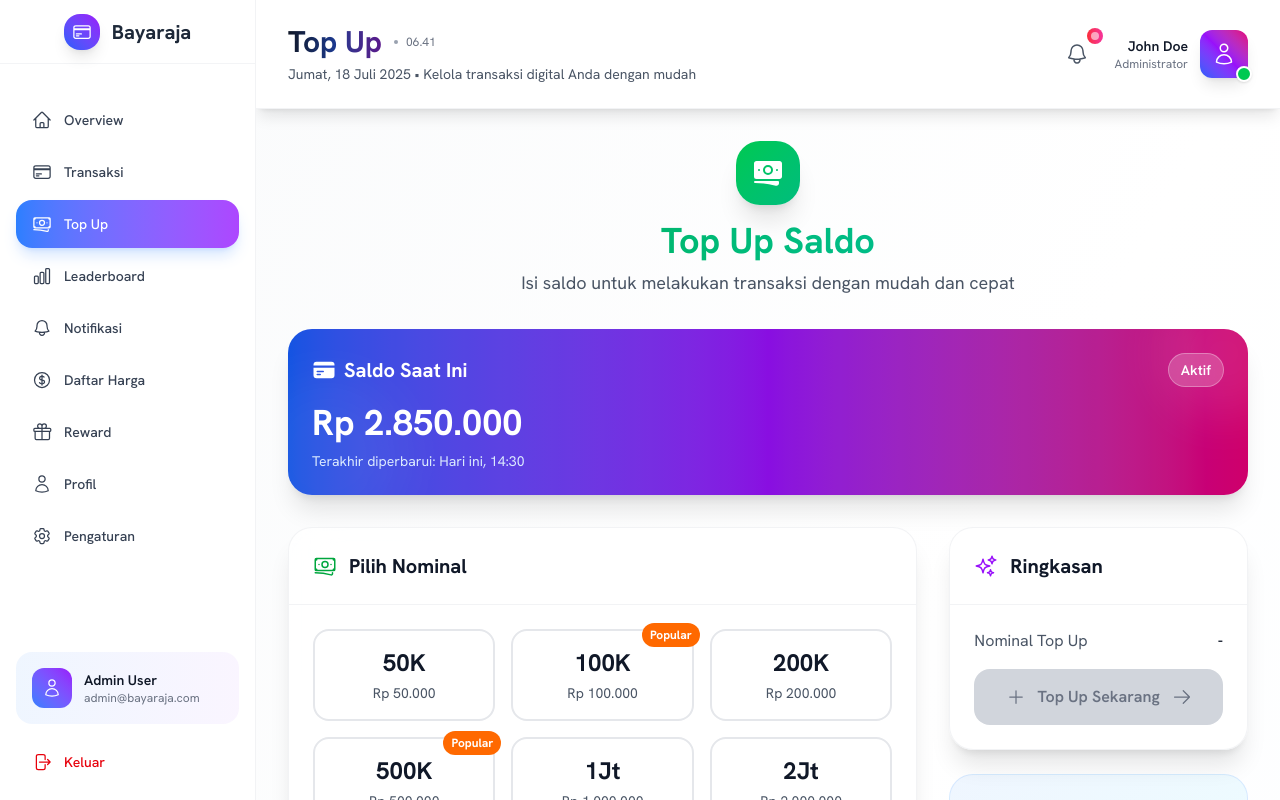
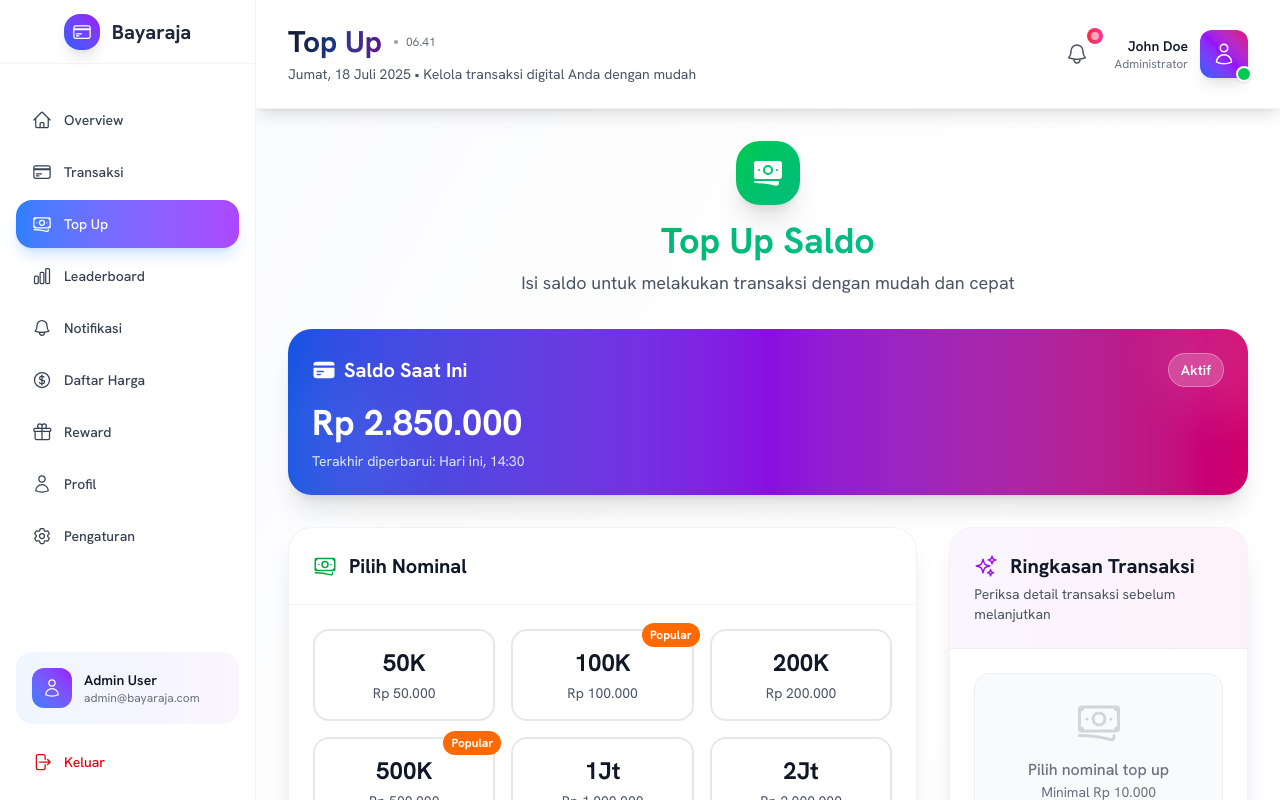
Before and after one commit to akbarryyan/ppob-webapp, a React (Vite) app in the folder frontend/: page /dashboard in a window 1280 px wide. Both pictures are taken after a click on the button "Top Up". Shown: the top 800 px of the page. Built offline with nearby package versions, Linux system fonts and the light colour scheme.

Commit message:
feat: Revamp TopUpSection with enhanced transaction summary, payment method display, and cost breakdown

```diff
--- a/frontend/src/components/dashboard/TopUpSection.jsx
+++ b/frontend/src/components/dashboard/TopUpSection.jsx
@@ -446,32 +446,127 @@ const TopUpSection = ({ userBalance }) => {
           <div className="space-y-6">
             {/* Transaction Summary */}
             <div className="bg-white/80 backdrop-blur-xl rounded-3xl shadow-xl border border-gray-200/50 overflow-hidden">
-              <div className="p-6 border-b border-gray-200/50">
+              <div className="p-6 border-b border-gray-200/50 bg-gradient-to-r from-purple-50 to-pink-50">
                 <h3 className="text-xl font-bold text-gray-900 flex items-center">
                   <SparklesIcon className="w-6 h-6 mr-3 text-purple-600" />
-                  Ringkasan
+                  Ringkasan Transaksi
                 </h3>
+                <p className="text-sm text-gray-600 mt-1">
+                  Periksa detail transaksi sebelum melanjutkan
+                </p>
               </div>
 
-              <div className="p-6 space-y-4">
+              <div className="p-6">
+                {/* Amount Display */}
+                {getSelectedAmountValue() ? (
+                  <div className="bg-gradient-to-br from-green-50 to-emerald-50 rounded-2xl p-4 mb-6 border border-green-200/50">
+                    <div className="text-center">
+                      <div className="text-sm text-green-700 font-medium mb-1">
+                        Nominal yang dipilih
+                      </div>
+                      <div className="text-3xl font-bold text-green-600">
+                        {formatCurrency(getSelectedAmountValue())}
+                      </div>
+                      {customAmount && (
+                        <div className="text-xs text-green-600 mt-1 bg-green-100 px-2 py-1 rounded-full inline-block">
+                          Nominal Custom
+                        </div>
+                      )}
+                    </div>
+                  </div>
+                ) : (
+                  <div className="bg-gray-50 rounded-2xl p-6 mb-6 border border-gray-200/50">
+                    <div className="text-center text-gray-500">
+                      <BanknotesIcon className="w-12 h-12 mx-auto mb-3 text-gray-300" />
+                      <p className="font-medium">Pilih nominal top up</p>
+                      <p className="text-sm">Minimal Rp 10.000</p>
+                    </div>
+                  </div>
+                )}
+
+                {/* Payment Method Display */}
+                {selectedMethod ? (
+                  <div className="bg-gradient-to-br from-blue-50 to-cyan-50 rounded-2xl p-4 mb-6 border border-blue-200/50">
+                    <div className="flex items-center space-x-3">
+                      {(() => {
+                        const method = paymentMethods.find(
+                          (m) => m.id === selectedMethod
+                        );
+                        return (
+                          <>
+                            <div className="w-12 h-12 bg-blue-500 rounded-xl flex items-center justify-center">
+                              <method.icon className="w-6 h-6 text-white" />
+                            </div>
+                            <div className="flex-1">
+                              <h4 className="font-semibold text-blue-900">
+                                {method.name}
+                              </h4>
+                              <p className="text-sm text-blue-700">
+                                {method.description}
+                              </p>
+                              <div className="flex items-center space-x-2 mt-1">
+                                <span className="text-xs bg-blue-100 text-blue-600 px-2 py-1 rounded-full">
+                                  {method.time}
+                                </span>
+                                {method.popular && (
+                                  <span className="text-xs bg-orange-100 text-orange-600 px-2 py-1 rounded-full">
+                                    Populer
+                                  </span>
+                                )}
+                              </div>
+                            </div>
+                          </>
+                        );
+                      })()}
+                    </div>
+                  </div>
+                ) : (
+                  <div className="bg-gray-50 rounded-2xl p-6 mb-6 border border-gray-200/50">
+                    <div className="text-center text-gray-500">
+                      <CreditCardIcon className="w-12 h-12 mx-auto mb-3 text-gray-300" />
+                      <p className="font-medium">Pilih metode pembayaran</p>
+                      <p className="text-sm">Tersedia berbagai pilihan</p>
+                    </div>
+                  </div>
+                )}
+
+                {/* Cost Breakdown */}
+                {getSelectedAmountValue() && selectedMethod && (
+                  <div className="space-y-4 mb-6">
+                    <div className="bg-white rounded-2xl p-4 border border-gray-200/50 shadow-sm">
+                      <h4 className="font-semibold text-gray-900 mb-3 flex items-center">
+                        <SparklesIcon className="w-4 h-4 mr-2 text-purple-500" />
+                        Rincian Biaya
+                      </h4>
+
                       <div className="space-y-3">
                         <div className="flex justify-between items-center">
-                    <span className="text-gray-600">Nominal Top Up</span>
+                          <span className="text-gray-600 flex items-center">
+                            <BanknotesIcon className="w-4 h-4 mr-2 text-green-500" />
+                            Nominal Top Up
+                          </span>
                           <span className="font-semibold text-gray-900">
-                      {getSelectedAmountValue()
-                        ? formatCurrency(getSelectedAmountValue())
-                        : "-"}
+                            {formatCurrency(getSelectedAmountValue())}
                           </span>
                         </div>
 
-                  {selectedMethod && (
-                    <>
                         <div className="flex justify-between items-center">
-                        <span className="text-gray-600">Biaya Admin</span>
-                        <span className="font-semibold text-gray-900">
+                          <span className="text-gray-600 flex items-center">
+                            <CreditCardIcon className="w-4 h-4 mr-2 text-blue-500" />
+                            Biaya Admin
+                          </span>
+                          <span
+                            className={`font-semibold ${
+                              paymentMethods.find(
+                                (m) => m.id === selectedMethod
+                              )?.fee === 0
+                                ? "text-green-600"
+                                : "text-gray-900"
+                            }`}
+                          >
                             {paymentMethods.find((m) => m.id === selectedMethod)
                               ?.fee === 0
-                            ? "Gratis"
+                              ? "GRATIS"
                               : formatCurrency(
                                   paymentMethods.find(
                                     (m) => m.id === selectedMethod
@@ -479,20 +574,22 @@ const TopUpSection = ({ userBalance }) => {
                                 )}
                           </span>
                         </div>
+
                         <hr className="border-gray-200" />
-                      <div className="flex justify-between items-center">
-                        <span className="text-lg font-semibold text-gray-900">
-                          Total Bayar
+
+                        <div className="flex justify-between items-center bg-gradient-to-r from-green-50 to-emerald-50 p-3 rounded-xl">
+                          <span className="text-lg font-bold text-green-900 flex items-center">
+                            <CheckIcon className="w-5 h-5 mr-2 text-green-600" />
+                            Total Pembayaran
                           </span>
                           <span className="text-xl font-bold text-green-600">
-                          {getSelectedAmountValue()
-                            ? formatCurrency(getTotalAmount())
-                            : "-"}
+                            {formatCurrency(getTotalAmount())}
                           </span>
                         </div>
-                    </>
+                      </div>
+                    </div>
+                  </div>
                 )}
-                </div>
 
                 {/* Action Button */}
                 <button
@@ -504,23 +601,51 @@ const TopUpSection = ({ userBalance }) => {
                     !getSelectedAmountValue() || !selectedMethod
                       ? "bg-gray-300 text-gray-500 cursor-not-allowed"
                       : isProcessing
-                      ? "bg-orange-500 text-white"
-                      : "bg-gradient-to-r from-green-500 to-emerald-500 text-white hover:from-green-600 hover:to-emerald-600 hover:scale-[1.02] shadow-lg"
+                      ? "bg-orange-500 text-white shadow-lg"
+                      : "bg-gradient-to-r from-green-500 to-emerald-500 text-white hover:from-green-600 hover:to-emerald-600 hover:scale-[1.02] shadow-lg hover:shadow-xl"
                   }`}
                 >
                   {isProcessing ? (
                     <>
                       <ClockIcon className="w-5 h-5 animate-spin" />
-                      <span>Memproses...</span>
+                      <span>Memproses Transaksi...</span>
+                    </>
+                  ) : !getSelectedAmountValue() ? (
+                    <>
+                      <ExclamationTriangleIcon className="w-5 h-5" />
+                      <span>Pilih Nominal</span>
+                    </>
+                  ) : !selectedMethod ? (
+                    <>
+                      <ExclamationTriangleIcon className="w-5 h-5" />
+                      <span>Pilih Metode Pembayaran</span>
                     </>
                   ) : (
                     <>
                       <PlusIcon className="w-5 h-5" />
-                      <span>Top Up Sekarang</span>
+                      <span>Lanjutkan Pembayaran</span>
                       <ArrowRightIcon className="w-5 h-5" />
                     </>
                   )}
                 </button>
+
+                {/* Additional Info */}
+                {getSelectedAmountValue() && selectedMethod && (
+                  <div className="mt-4 p-3 bg-gradient-to-r from-indigo-50 to-purple-50 rounded-xl border border-indigo-200/50">
+                    <div className="flex items-start space-x-2">
+                      <ShieldCheckIcon className="w-4 h-4 text-indigo-600 mt-0.5 flex-shrink-0" />
+                      <div className="text-xs text-indigo-700">
+                        <p className="font-medium">
+                          Saldo akan masuk dalam{" "}
+                          {paymentMethods
+                            .find((m) => m.id === selectedMethod)
+                            ?.time.toLowerCase()}
+                        </p>
+                        <p>Transaksi aman dan terlindungi SSL</p>
+                      </div>
+                    </div>
+                  </div>
+                )}
               </div>
             </div>
 
```
Lines whose indentation alone changed are shown as unchanged.
